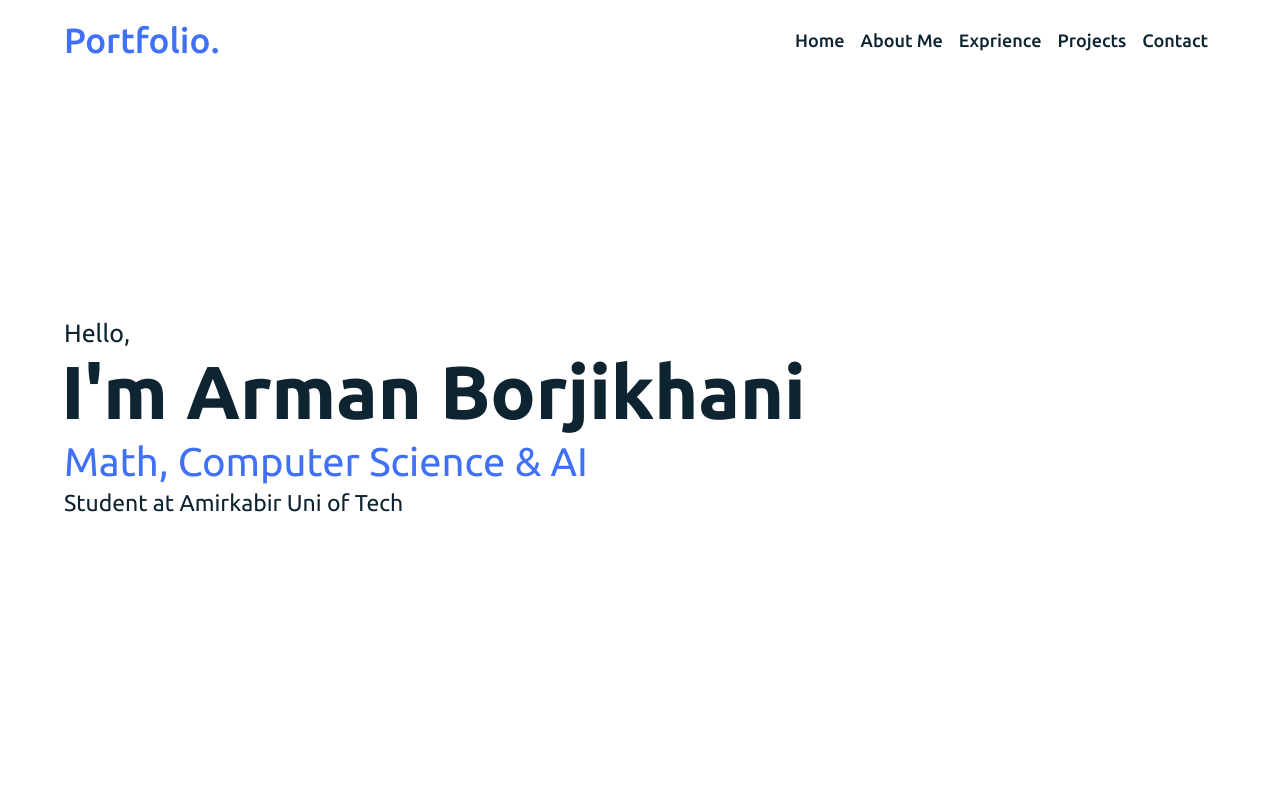
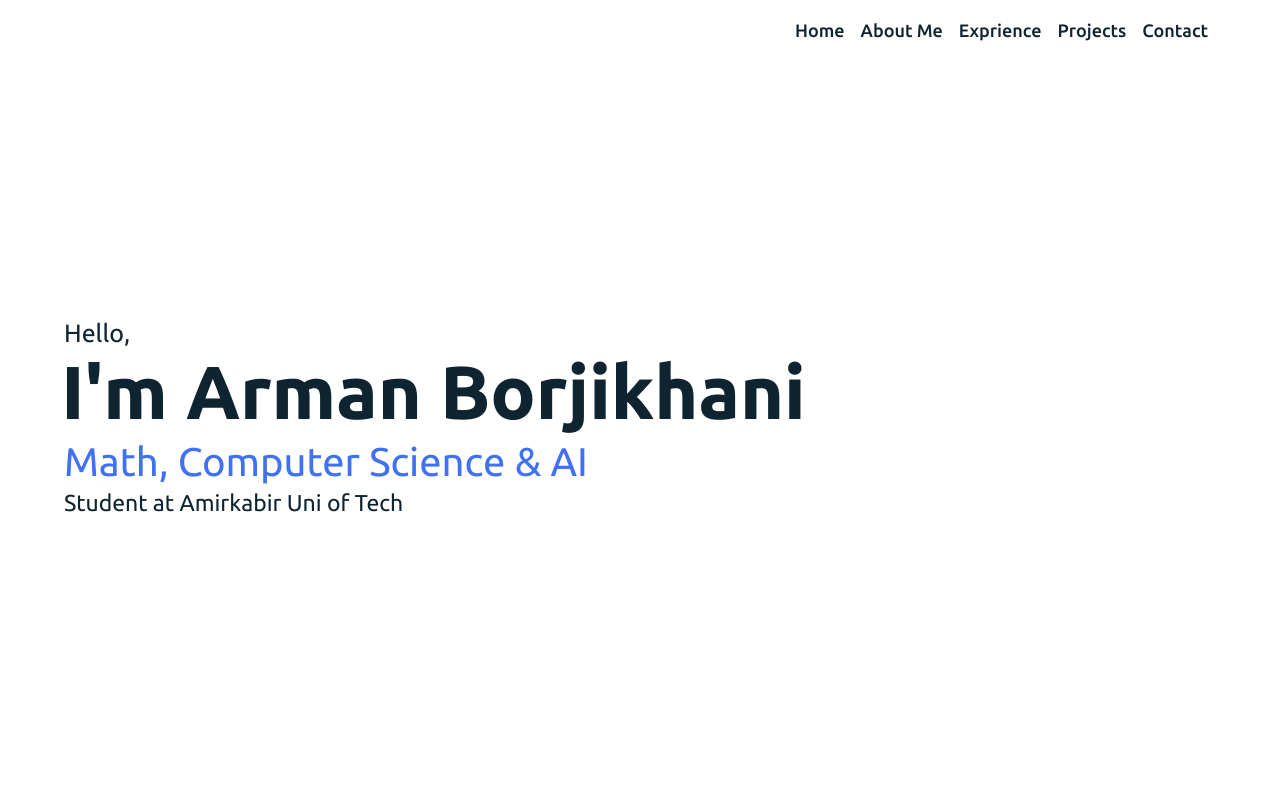
Before and after one commit to ArmanBorjikhani/Personal-Portfolio, a plain HTML site: page index.html in a window 1280 px wide. Shown: the top 800 px of the page. Drawn offline with Linux system fonts and the light colour scheme.

```diff
--- a/index.html
+++ b/index.html
@@ -17,7 +17,7 @@
     <!-- navgaition menu -->
     <nav>
       <div class="navbar">
-        <div class="logo"><a href="#">Portfolio.</a></div>
+        <div class="logo"><a href="#"></a></div>
         <ul class="menu">
           <li><a href="#home">Home</a></li>
           <li><a href="#about">About Me</a></li>
```
Also changed, not shown: 1 other file.
